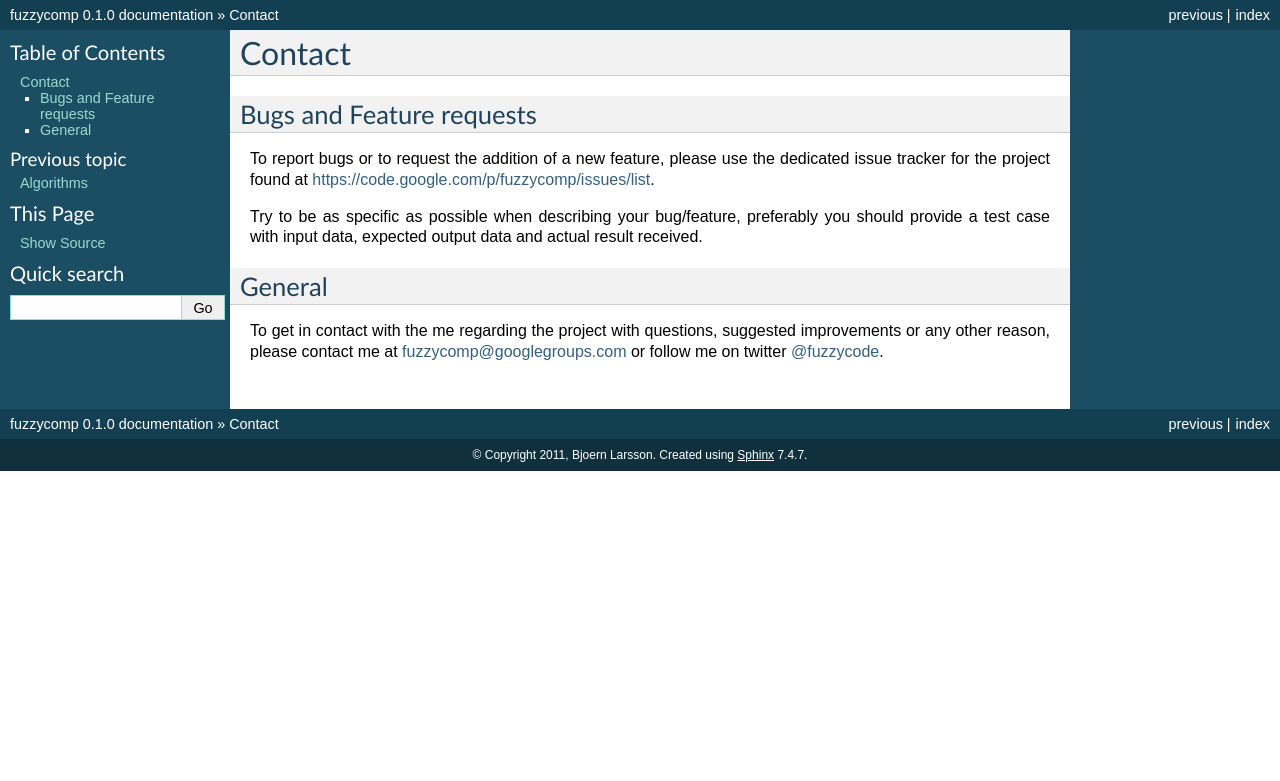
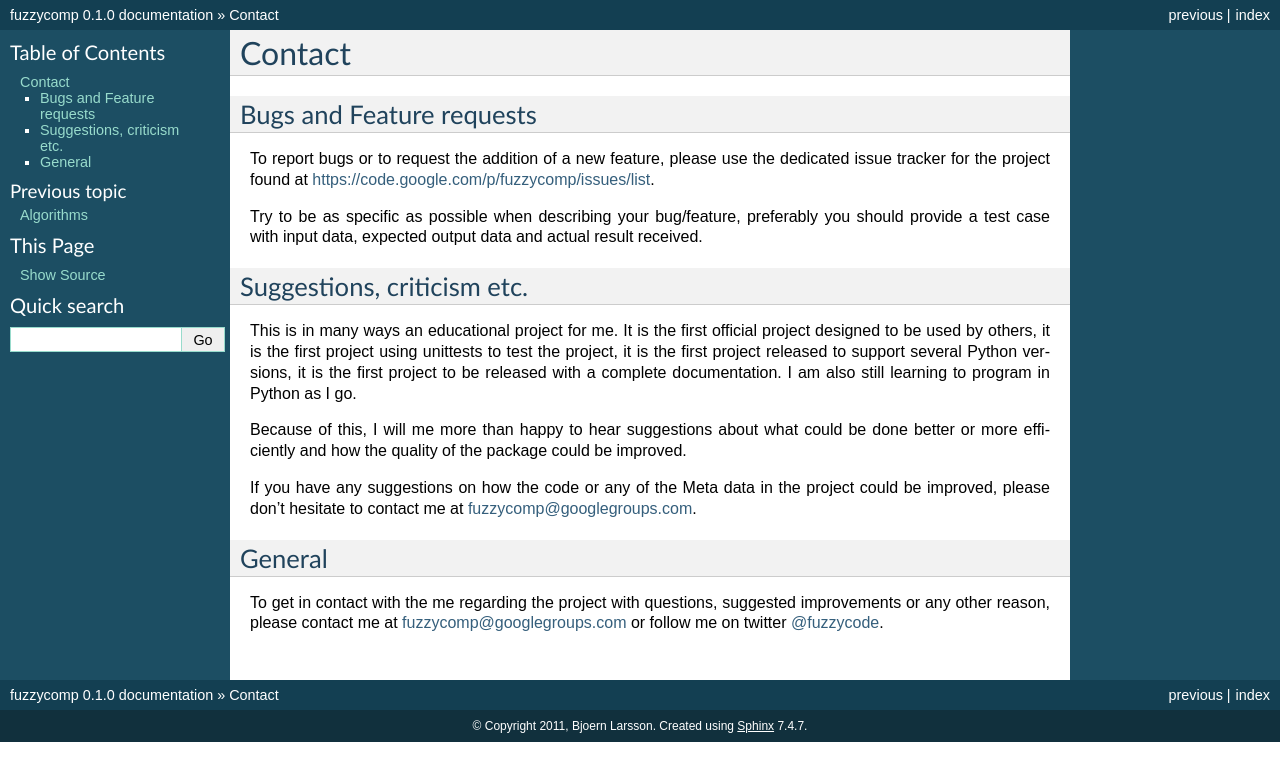
Before and after one commit to slott56/fuzzycomp, a Sphinx documentation site: the page built from docs/source/contact.rst, in a window 1280 px wide. Shown: the top 781 px of the page. Built offline with Sphinx 7.4.7, drawn with Linux system fonts in a browser that asks for light colours; formulas are drawn with MathJax 3.

Commit message:
Update the documentation.

```diff
--- a/docs/source/algorithms.rst
+++ b/docs/source/algorithms.rst
@@ -21,7 +21,7 @@ Phonetic
   .. autofunction:: fuzzycomp.cologne_phonetic
 
 Examples
-________
+--------
 Using some of the comparison algorithms::
 
     >>> from fuzzycomp import fuzzycomp
--- a/docs/source/contact.rst
+++ b/docs/source/contact.rst
@@ -11,6 +11,20 @@ preferably you should provide a test case with input data, expected output data
 result received.
 
 
+Suggestions, criticism etc.
+---------------------------
+This is in many ways an educational project for me. It is the first official project designed to
+be used by others, it is the first project using unittests to test the project,
+it is the first project released to support several Python versions,
+it is the first project to be released with a complete documentation. I am also still learning to
+program in Python as I go.
+
+Because of this, I will me more than happy to hear suggestions about what could be done better or
+more efficiently and how the quality of the package could be improved.
+
+If you have any suggestions on how the code or any of the Meta data in the project could be
+improved, please don't hesitate to contact me at fuzzycomp@googlegroups.com.
+
 General
 -------
 To get in contact with the me regarding the project with questions,
```
Also changed, not shown: docs/source/install.rst (+19 -0 lines).
